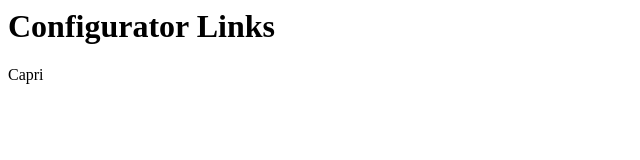
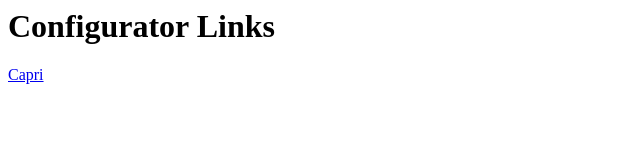
Before and after one commit to pkehrer/configurator-links, a plain HTML site: page index.html in a window 1280 px wide. Shown: the full height of the page, 0-640 px from the left. Drawn offline with Linux system fonts and the light colour scheme.

Commit message:
Update index.html

```diff
--- a/index.html
+++ b/index.html
@@ -5,12 +5,13 @@
   <body>
     <h1>Configurator Links</h1>
 
-    <a onclick="(const currency='https://configurator.kingsleyfootwear.com/default.aspx?page=405&currency=USD';
+    <a href="#" onclick="
+      const currency='https://configurator.kingsleyfootwear.com/default.aspx?page=405&currency=USD';
       const boot='https://configurator.kingsleyfootwear.com/default.aspx?page=510&language=ENG';
       const w=window.open(boot,'configurator_window');
       setTimeout(()=>{
         try{w.location.href=currency;}catch(_){window.open(boot,'configurator_window');}}
         ,1200);
-      return false">Capri</a>
+      return false;">Capri</a>
   </body>
 </html>
```
